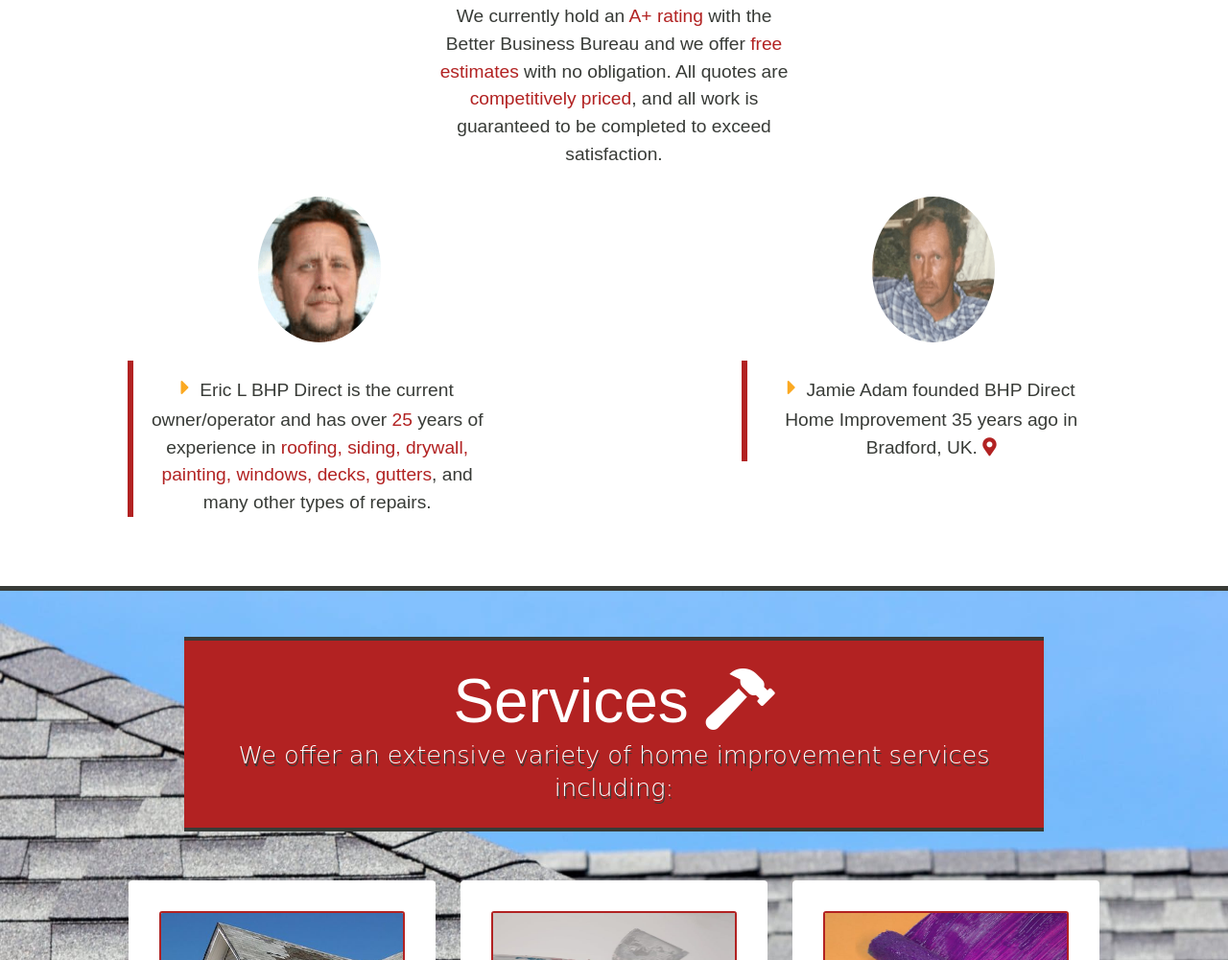
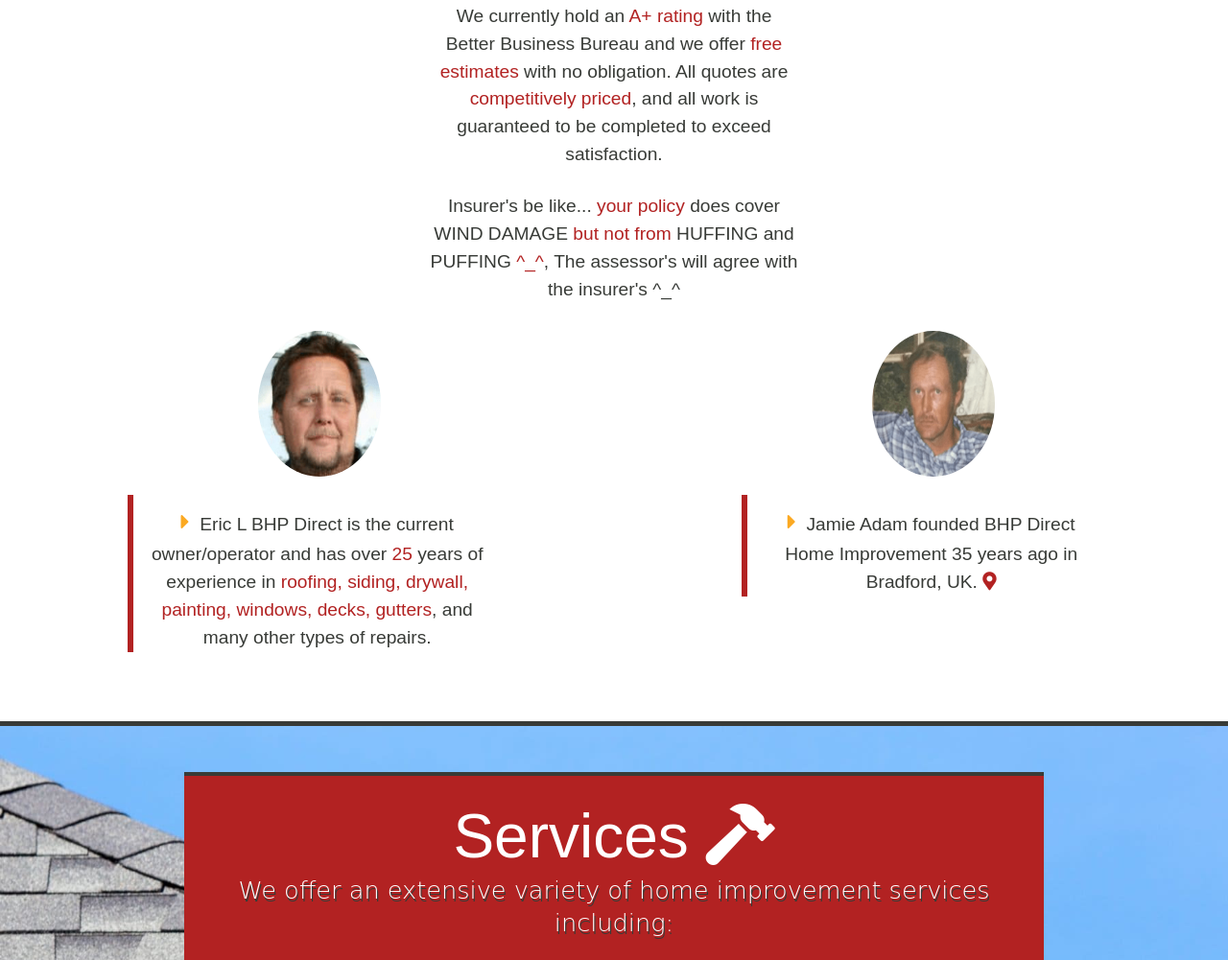
Before and after one commit to bhp-direct/bhp-direct.github.io, a plain HTML site: page index.html in a window 1280 px wide. Shown: the part 1080-2081 px from the top of the page at 96% size. Drawn offline with nearby package versions, Linux system fonts and the light colour scheme; a web font is replaced by a local one.

Commit message:
Update index.html

```diff
--- a/index.html
+++ b/index.html
@@ -172,6 +172,10 @@
           <span class="highlight">free estimates</span> with no obligation. All
           quotes are <span class="highlight">competitively priced</span>, and
           all work is guaranteed to be completed to exceed satisfaction.
+        </p>
+		<p>
+          Insurer's be like... <span class="highlight">your policy</span> does cover WIND DAMAGE
+          <span class="highlight">but not from</span> HUFFING and PUFFING  <span class="highlight">^_^</span>, The assessor's will agree with the insurer's ^_^
         </p>
 
         <div class="row">
```
